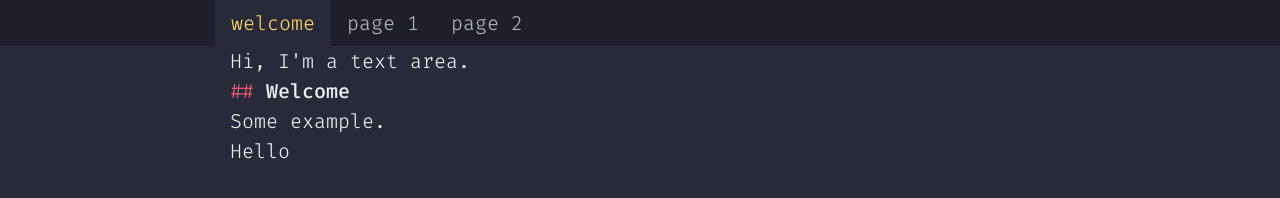
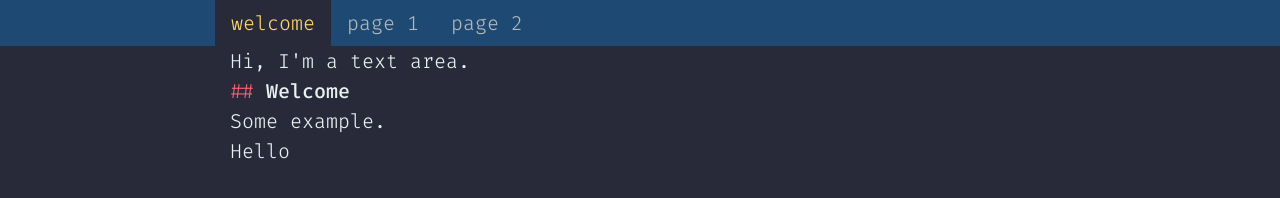
Before and after one commit to PrajjwalDatir/WebsiteTemplates, a plain HTML site: page Navbar/Tab-Clickable_antoine-meyer/index.html in a window 1280 px wide. Drawn offline with Linux system fonts and the light colour scheme.

```diff
--- a/Navbar/Tab-Clickable_antoine-meyer/style.css
+++ b/Navbar/Tab-Clickable_antoine-meyer/style.css
@@ -29,7 +29,7 @@
 }
 
 .navbar-dark{
-    background: #1e1f2b;
+    background: #1e4972;
 }
 
 .navbar{
```
Also changed, not shown: Navbar/Tab-Clickable_antoine-meyer/readme.txt (added), Navbar/Tab-Clickable_antoine-meyer/screen-shot.png (added).
